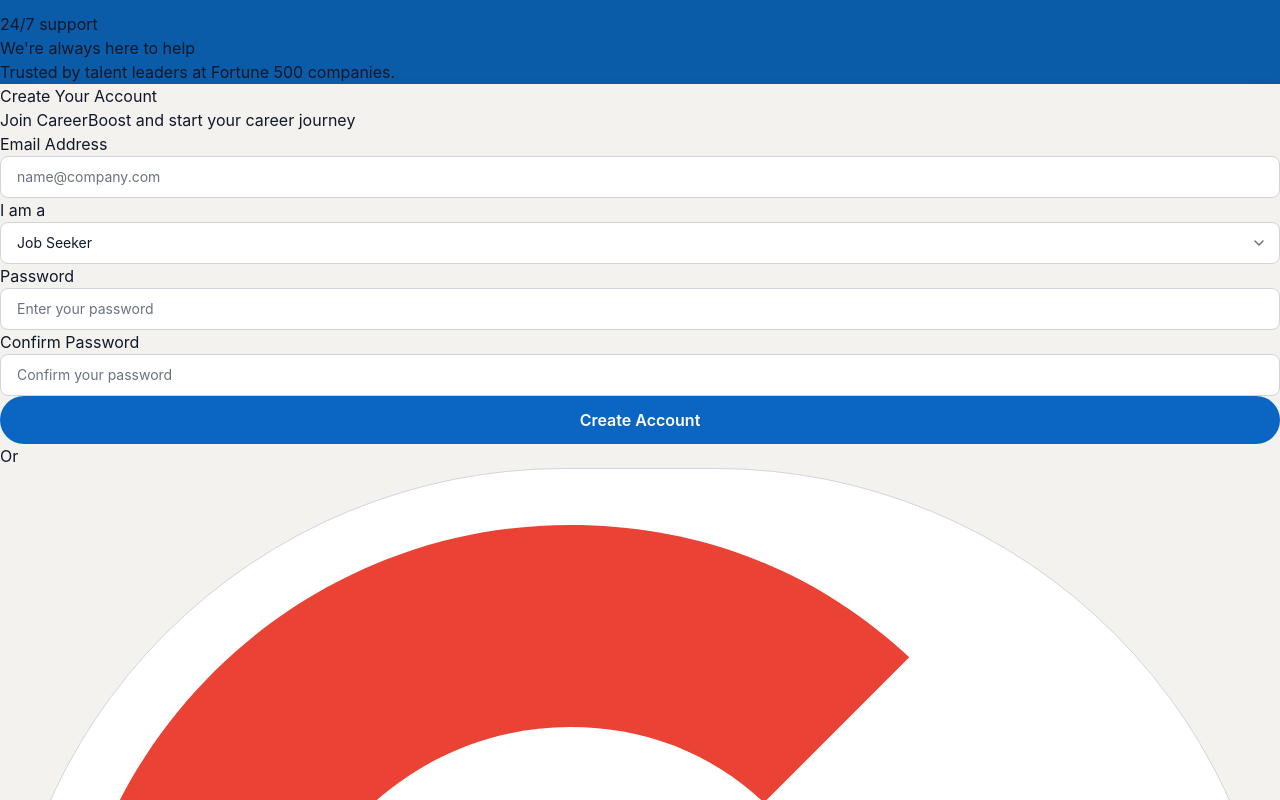
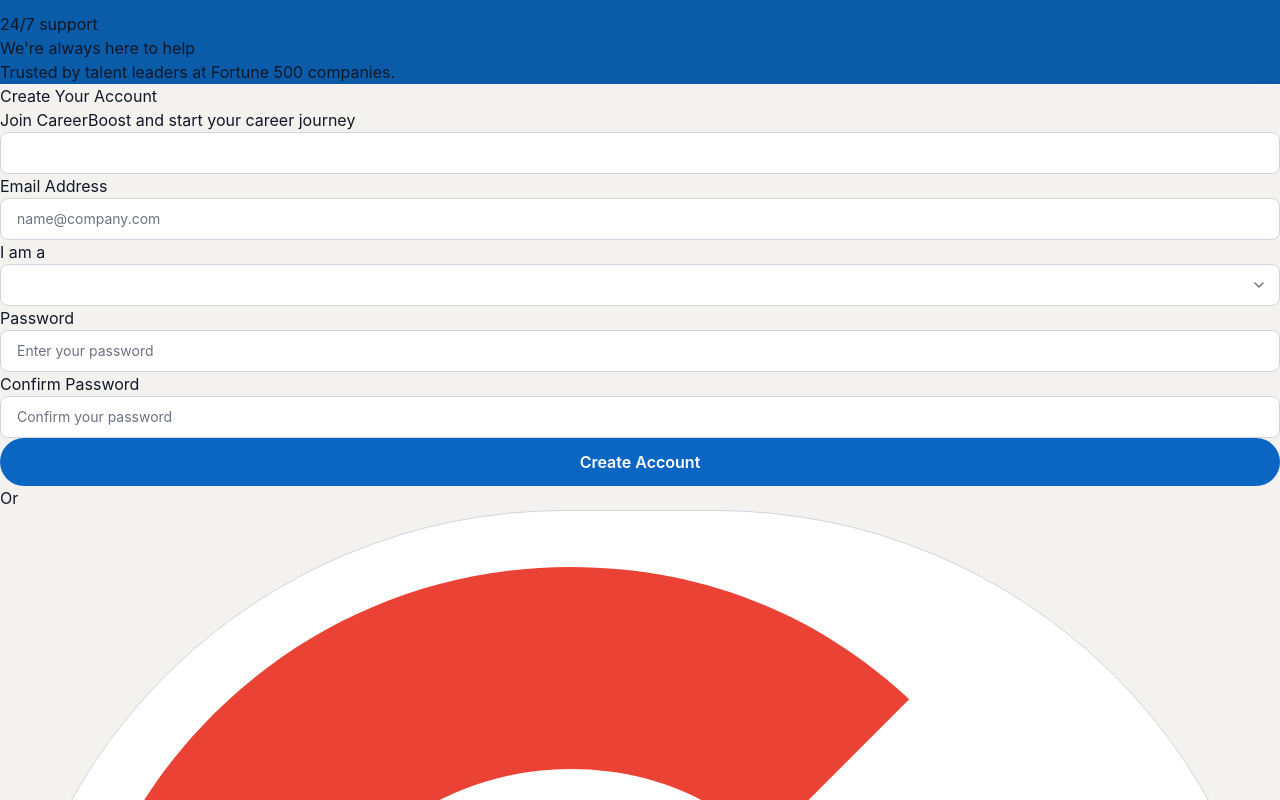
Before and after one commit to AmmaraNasir17/CareerBoost, a React (Vite) app in the folder project/client/: page /register in a window 1280 px wide. Shown: the part 4020-4820 px from the top of the page. Built offline with nearby package versions, Linux system fonts and the light colour scheme.

Commit message:
Connected the Registration Page to backend API

```diff
--- a/project/client/src/pages/Register.jsx
+++ b/project/client/src/pages/Register.jsx
@@ -1,11 +1,12 @@
 import { useState } from 'react'
 import { useNavigate } from 'react-router-dom'
-import axios from 'axios'
+import { registerUser } from '../services/authService'
 import AuthLayout from '../components/AuthLayout'
 import translations from '../utils/translations.json'
 
 export default function Register() {
   const navigate = useNavigate()
+  const [name, setName] = useState('')
   const [email, setEmail] = useState('')
   const [password, setPassword] = useState('')
   const [confirmPassword, setConfirmPassword] = useState('')
@@ -32,16 +33,17 @@
     setLoading(true)
 
     try {
-      const response = await axios.post('http://localhost:3000/register', {
+      const response = await registerUser({
+        name,
         email,
         password,
         role,
       })
 
-      const { token } = response.data
+      const { token } = response
 
-      localStorage.setItem('authToken', token)
-      localStorage.setItem('userRole', role)
+      localStorage.setItem('token', token)
+      localStorage.setItem('role', role)
 
       if (role === 'applier') {
         navigate('/applier')
@@ -49,8 +51,9 @@
         navigate('/recruiter')
       }
     } catch (err) {
-      setError(err.response?.data?.error || t.registerError)
-      console.error('Registration error:', err)
+      setError(err.message || t.registerError)
+      console.error("Registration error:", err)
+
     } finally {
       setLoading(false)
     }
@@ -65,6 +68,21 @@
         </div>
 
         <form onSubmit={handleSubmit} className="space-y-5">
+          <div className="space-y-2">
+            <label htmlFor="name" className="block text-sm font-medium text-gray-700">
+              {t.nameLabel}
+            </label>
+            <input
+              id="name"
+              type="name"
+              value={name}
+              onChange={(e) => setName(e.target.value)}
+              placeholder={t.namePlaceholder}
+              required
+              className="corporate-input"
+            />
+          </div>
+
           <div className="space-y-2">
             <label htmlFor="email" className="block text-sm font-medium text-gray-700">
               {t.emailLabel}
@@ -90,7 +108,7 @@
               onChange={(e) => setRole(e.target.value)}
               className="corporate-input corporate-select"
             >
-              <option value="applier">{t.jobSeeker}</option>
+              <option value="applier">{t.applier}</option>
               <option value="recruiter">{t.recruiter}</option>
             </select>
           </div>
```
